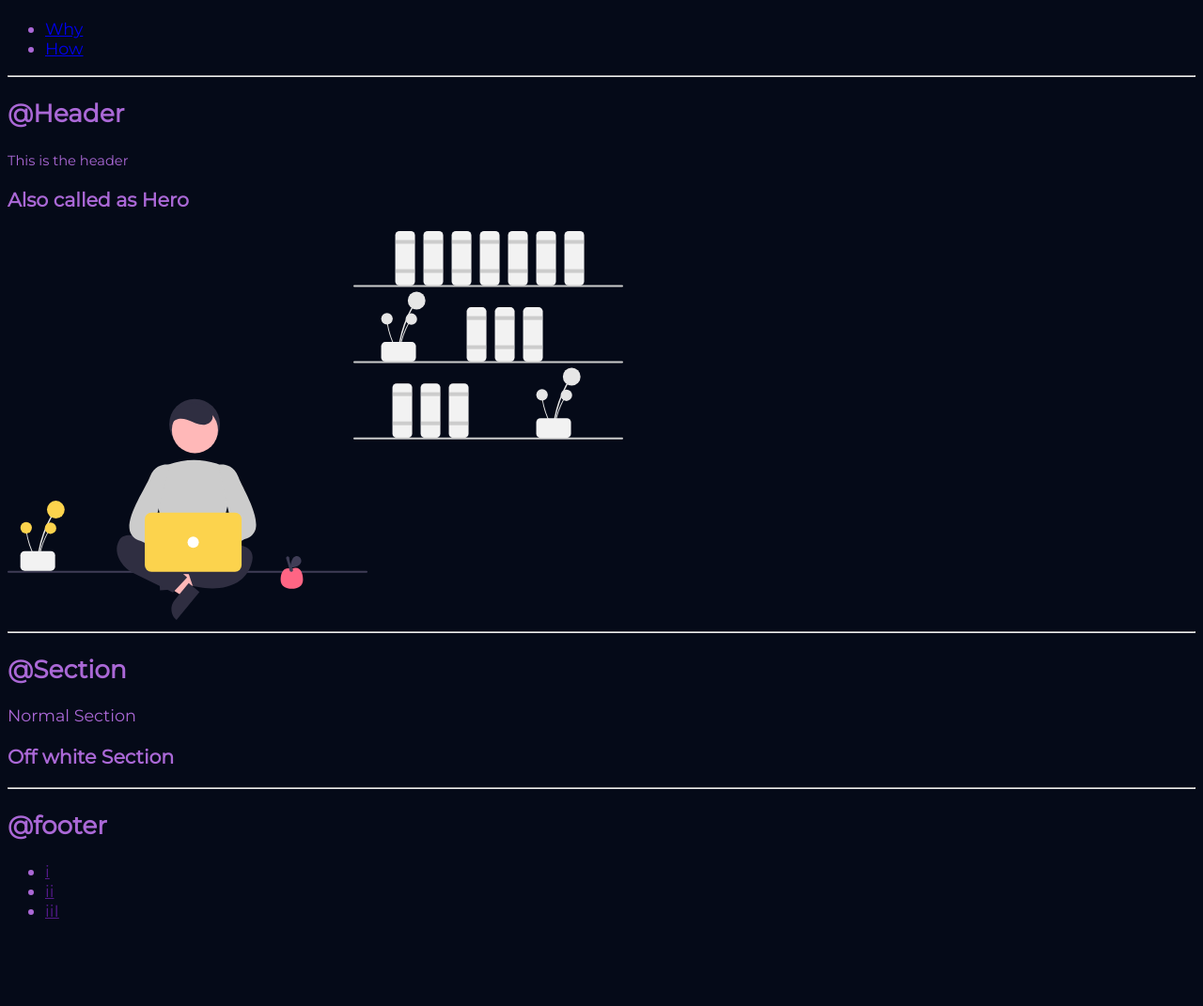
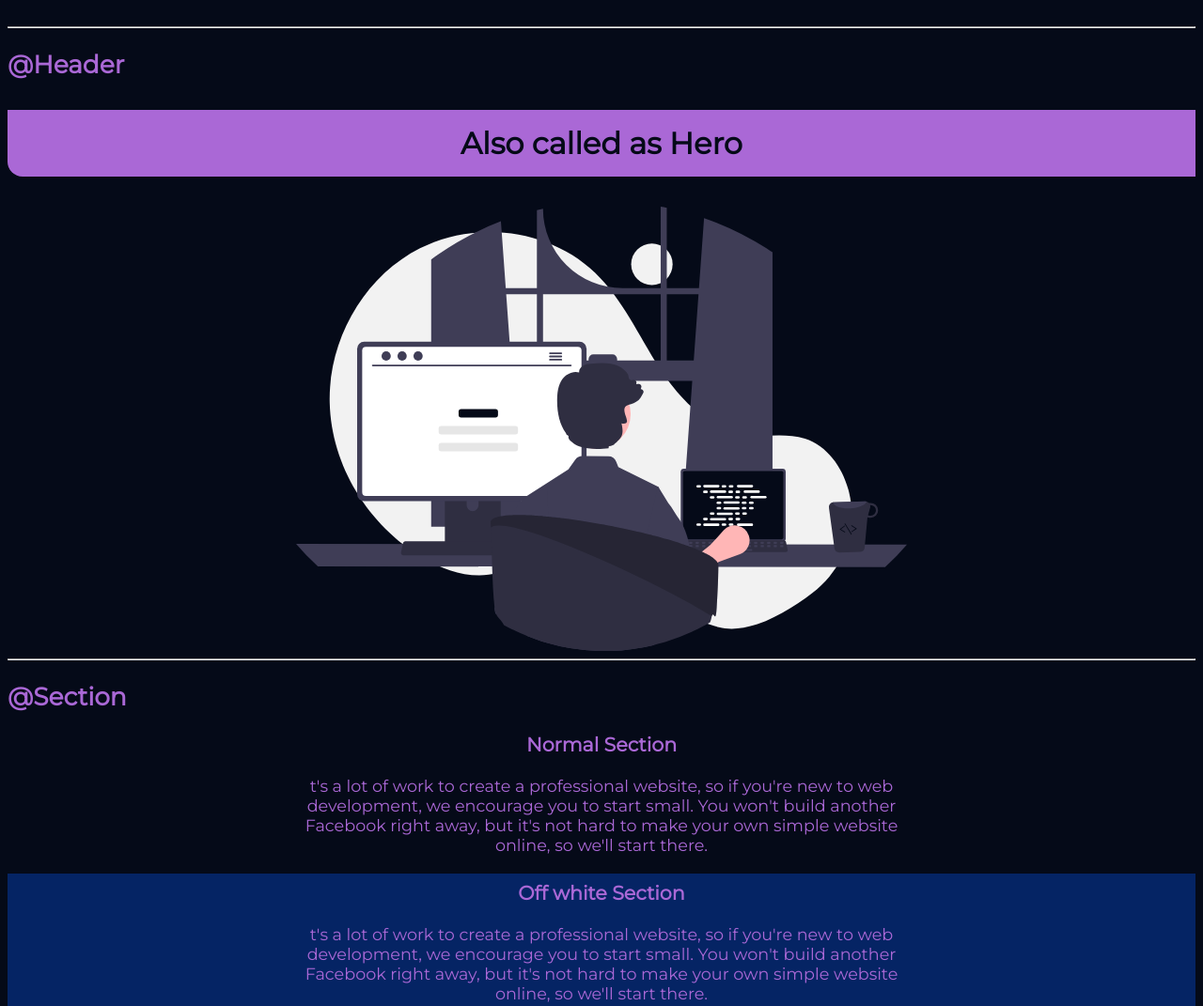
Before and after one commit to anup1551/Component-Librabry, a plain HTML site: page index.html in a window 1280 px wide. Shown: the part 1367-2438 px from the top of the page at 94% size. Before the commit the page ends 2365 px from the top, so only its background shows below. Drawn offline with Linux system fonts and the light colour scheme.

Commit message:
updated header
added header and finished CSS almost

```diff
--- a/index.html
+++ b/index.html
@@ -35,21 +35,21 @@
    <h2>@Lists</h2>
       <h3>Un-Ordered List</h3>
       <p>Unordered list items comes with bullets </p>
-      <ul class="list-non-bulleted">
+      <ul class="list list-non-bulleted">
           <li>Item 1 </li>
           <li>Item 2</li>
           <li>Item 3</li>
       </ul>
 
       <h3>Inline List</h3>
-      <ul class="list-non-bulleted">Inlline list to be done with CSS just listing items here for now
-          <li>Inline item 1</li>
-          <li>Inline item 2</li>
-          <li>Inline item 3</li>
+      <ul class="list list-non-bulleted">
+          <li class = "list-inline">Inline item 1</li>
+          <li class = "list-inline">Inline item 2</li>
+          <li class = "list-inline">Inline item 3</li>
       </ul>
 
       <h3>Reverse Ordered List</h3>
-      <ol reversed>This is ordered list to reverse it by CSS
+      <ol reversed class="list">This is ordered list to reverse it by CSS
           <li>Ordered item 1</li>
           <li>Ordered item 2 </li>
           <li>Ordered item 3</li>
@@ -59,31 +59,32 @@
 
     <h2>@Nav</h2>
        <h1>Can I call myself coder ?</h1>
-       <nav>
-           <ul>
-           <li><a href = " /">Why</a></li>
-           <li><a href = " /">How</a></li>
+       <nav class = "navigation">
+           <ul class="list list-non-bulleted">
+           <li class = "list-inline"><a class= "link link-primary" href = " /">Why</a></li>
+           <li class = "list-inline"><a class= "link link-primary" href = " /">How</a></li>
            </ul>
        </nav>
     <hr>
 
     <h2>@Header</h2>
-      <header>
-          <small>This is the header</small>
-          <h3>Also called as Hero </h3>
-          <img src = "images/coder.svg">
+      <header class="hero">
+          <h3 class="hero-heading">Also called as Hero </h3>
+          <img class= "hero-image"src = "images/code.svg">
 
       </header>
 
       <hr>
 
     <h2>@Section</h2>
-    <Section>
-        Normal Section
+    <Section class="center-container">
+        <H3>Normal Section </H3>
+        <p>t's a lot of work to create a professional website, so if you're new to web development, we encourage you to start small. You won't build another Facebook right away, but it's not hard to make your own simple website online, so we'll start there.</p>
     </Section>
 
-    <Section>
-        <H3 class="hola"> Off white Section</H3>
+    <Section class="section-off-white">
+        <H3 id="h3"> Off white Section</H3>
+        <p class="center-container">t's a lot of work to create a professional website, so if you're new to web development, we encourage you to start small. You won't build another Facebook right away, but it's not hard to make your own simple website online, so we'll start there.</p>
     </Section>
 
     <hr>
--- a/styles.css
+++ b/styles.css
@@ -5,7 +5,7 @@
     --background-color: #050a18;
     --primary-color: #aa68d6;
     --second-color: #fef08a;
-    --off-white: #e5e7eb;
+    --off-white: #052464;
 }
 
 /* styling body */
@@ -14,6 +14,7 @@ body {
     font-size: 1.1rem;
     background-color: var(--background-color);
     color: var(--primary-color);
+    margin:0.5rem;
 }
 
 .container + div{
@@ -34,19 +35,63 @@ body {
     margin-bottom: 1rem;
 }
 
-.link-primary{
+.link-primary:link, .link-primary:visited{
     background-color: var(--primary-color);
     color: var(--background-color);
     border-radius: 0.5rem;
     margin-right: 1rem;
 }
 
+.link-primary:hover, .link-primary:active{
+    background-color: var(--background-color);
+    color: whitesmoke;
+    border-radius: 0.5rem;
+    margin-right: 1rem;
+}
 .link-secondary{
     color: var(--primary-color);
     border: 2.5px solid var(--primary-color);
     border-radius:0.5rem;;
 }
 
+.list{
+    padding-left: 1rem;
+}
+
 .list-non-bulleted{
     list-style-type:none;
 }
+
+.list-inline{
+    display:inline;
+    padding-right: 1rem;
+}
+
+.navigation{
+    text-align: right;
+}
+
+.section-off-white{
+    background-color:var(--off-white);
+    padding-bottom: 0.5rem;
+}
+
+#h3{
+    text-align: center;
+    padding-top: 0.5rem;
+}
+
+.hero-heading{
+    background-color: var(--primary-color);
+    color: var(--background-color);
+    border-bottom-left-radius: 1rem;
+    padding: 1rem;
+    font-size: 2rem;
+    text-align: center;
+}
+
+.hero-image{
+    max-width: 650px;
+    display:block;
+    margin: auto;
+}
```
Also changed, not shown: Images/code.svg (added).
